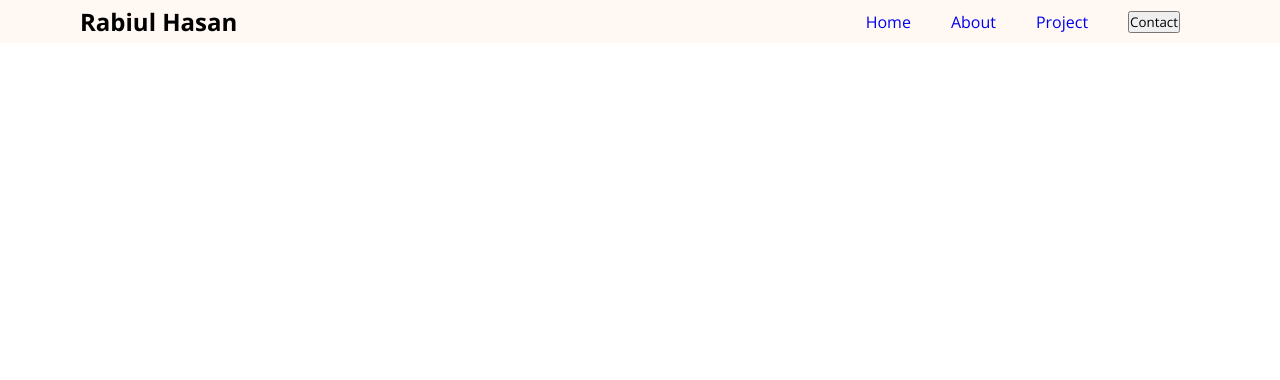
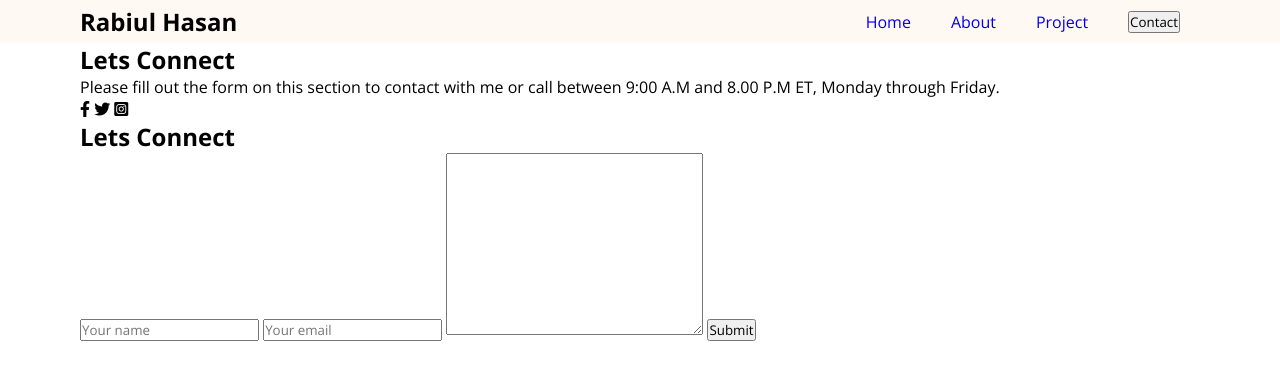
Before and after one commit to rabiulh6/web-developer-website, a plain HTML site: page index.html in a window 1280 px wide. Drawn offline with nearby package versions, Linux system fonts and the light colour scheme.

Commit message:
Footer content added.

```diff
--- a/index.html
+++ b/index.html
@@ -39,9 +39,45 @@
         </div>
         <!-- /.container -->
     </header>
-    <footer>
 
-    </footer>
+    <footer id="mainFooter" class="main-footer"> <!-- Footer Start -->
+        <div class="container">
+            <div class="footer-content">
+                <div class="footer-left"> <!-- Footer Left Start -->
+                    <div class="ft-section-title">
+                        <h2> Lets Connect </h2>
+                    </div>
+                    <div class="ft-left-content">
+                        <div class="ft-about-text">
+                            <p>Please fill out the form on this section to contact with me or call between 9:00 A.M and
+                                8.00 P.M ET, Monday through Friday.</p>
+                        </div>
+                        <div class="ft-social-icons">
+                            <i class="fa-brands fa-facebook-f"></i>
+                            <i class="fa-brands fa-twitter"></i>
+                            <i class="fa-brands fa-square-instagram"></i>
+                        </div>
+                    </div>
+                </div> <!-- /.footer-left end -->
+
+                <div class="footer-right"> <!-- Footer Right Start -->
+                    <div class="ft-section-title">
+                        <h2> Lets Connect </h2>
+                    </div>
+                    <div class="ft-right-content">
+                        <div class="ft-contact-form">
+                            <form action="" method="get">
+                                <input type="text" name="full_name" id="userName" placeholder="Your name">
+                                <input type="email" name="user_email" id="userEmail" placeholder="Your email">
+                                <textarea name="message" id="userMassage" cols="30" rows="10"></textarea>
+                                <input type="submit" value="Submit" class="btn-primary">
+                            </form>
+                        </div>
+                    </div>
+                </div> <!-- /.footer-right end -->
+            </div> <!-- /.footer-content end -->
+        </div> <!-- /.container end -->
+    </footer> <!-- Footer End -->
 </body>
 
 </html>
```
